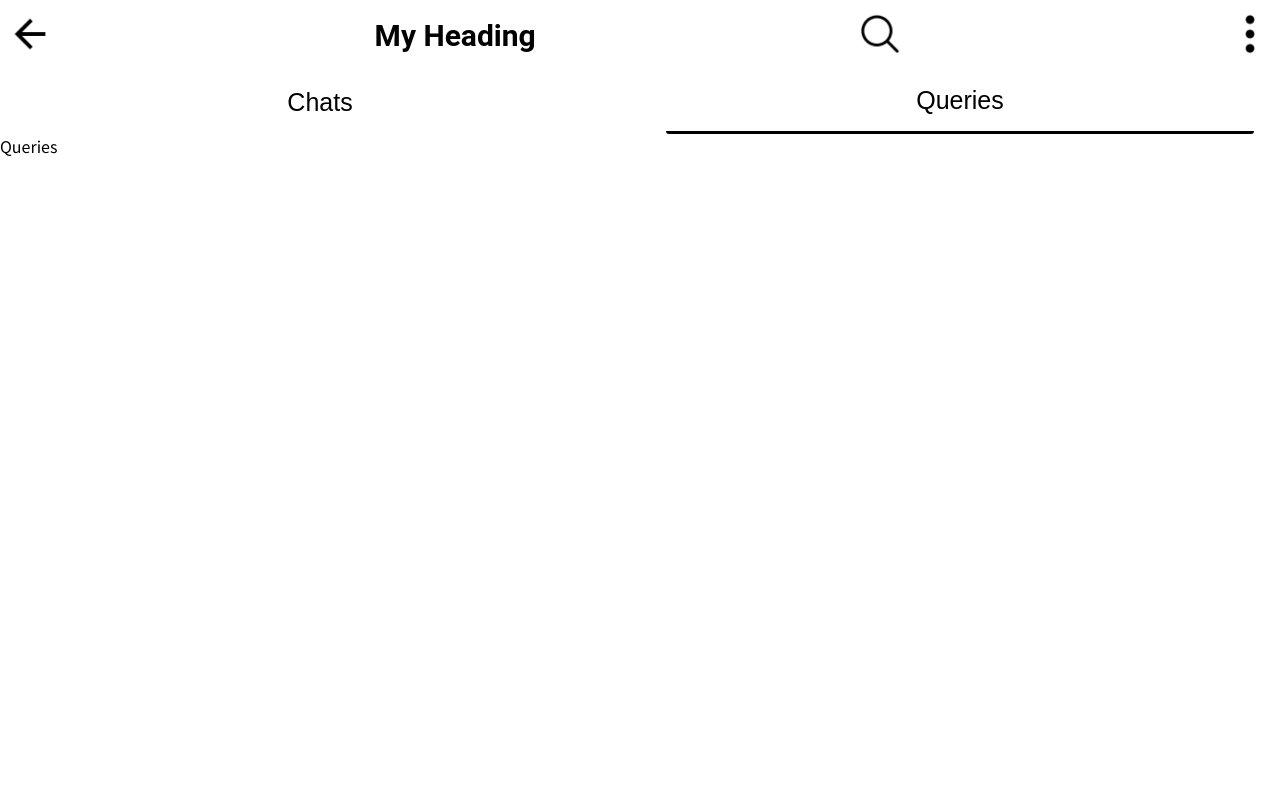
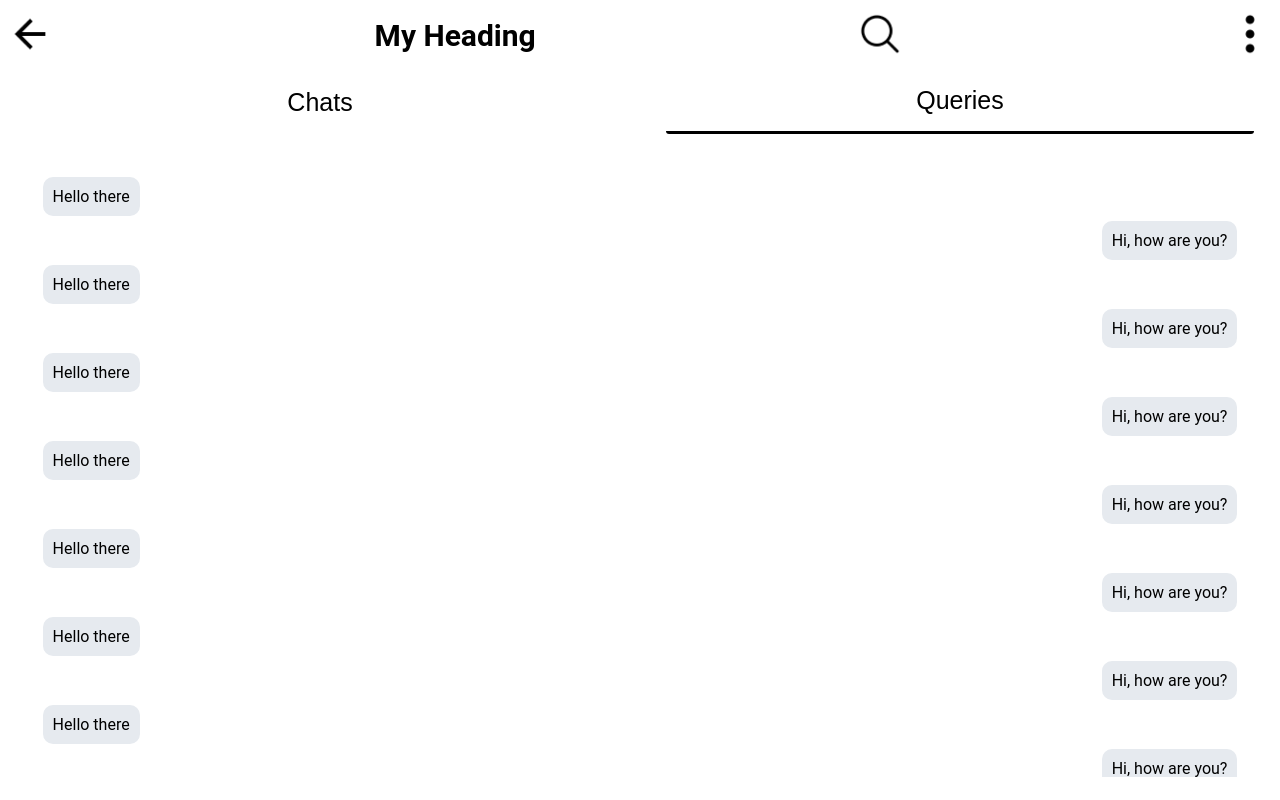
Before and after one commit to SHREYAS-NAIR/base, a React (Create React App) app: page / in a window 1280 px wide. Both pictures are taken after a click on the button "Queries". Built offline with nearby package versions, Linux system fonts and the light colour scheme.

Commit message:
FrontEndDone

```diff
--- a/src/Components/ChatContainer.css
+++ b/src/Components/ChatContainer.css
@@ -1,6 +1,19 @@
 button{
     padding: 0px;
     margin: 0px;
+}
+.ReceivedMessage {
+  background-color: #E6EAEF;
+  padding: 10px;
+  align-self: flex-start;
+  border-radius: 10px;
+}
+
+.SentMessage {
+  background-color: #E6EAEF;
+  align-self: flex-end;
+  padding: 10px;
+  border-radius: 10px;
 }
 
 .ChatConatainer {
@@ -11,6 +24,7 @@ button{
   gap: 0px;
   margin: auto;
   background-color: whites;
+  font-family: "Roboto", sans-serif;
 }
 
 .Header {
--- a/src/Components/ChatContainer.js
+++ b/src/Components/ChatContainer.js
@@ -4,7 +4,7 @@ import backSign from '../pics/backSign.png';
 import searchSign from '../pics/searchSign.png';
 import moreOptionsSign from '../pics/moreOptionsSign.png';
 import Chats from './Chats/Chats'
-import Queries from './Queries'
+import QuerieDisplay from './Queries/QueryDisplay.js'
 
 const ChatContainer = () => {
   const [activeTab, setActiveTab] = useState("chats");
@@ -42,7 +42,7 @@ const ChatContainer = () => {
           Queries
         </button>
       </div>
-      {activeTab === "chats" ? <Chats /> : <Queries />}
+      {activeTab === "chats" ? <Chats /> : <QuerieDisplay />}
     </div>
   );
 };
--- a/src/Components/Chats/ChatingPortion.css
+++ b/src/Components/Chats/ChatingPortion.css
@@ -13,7 +13,19 @@
   border: none;
   display: flex;
   flex-direction: column;
-  padding: 10px;
+  padding: 0px;
+}
+.MessagesDisplayC {
+  display: flex;
+  flex-direction: column;
+  align-items: flex-start;
+  padding: 20px;
+  height: 100%;
+  max-height: 80vh;
+  width: 98%;
+  overflow-y: auto;
+  z-index: 1;
+  gap:5px;
 }
 
 .InputBox {
@@ -63,7 +75,7 @@
 
 .UploadOptions {
   position: relative;
-  top: 75%;
+  bottom: 0%;
   left: 0;
   width: 100%;
   height: fit-content;
@@ -74,8 +86,9 @@
   padding: 10px;
   display: flex;
   justify-content: space-around;
+  align-items: center;
   box-shadow: 0px 8px 16px 0px rgba(0,0,0,0.2);
-  z-index: 1;
+  z-index: 100;
 }
 @media (max-height: 500px) {
   .UploadOptions {
@@ -92,7 +105,7 @@
   padding: 0px;
   justify-content: space-between;
   align-items: center;
-  gap:3px;
+  gap:5px;
   cursor: pointer;
 }
 .uploadOptionsElements button{
--- a/src/Components/Chats/ChatingPortion.js
+++ b/src/Components/Chats/ChatingPortion.js
@@ -23,7 +23,25 @@ function ChatingPortion() {
   return (
     <div className="ChatingPortion">
       <div className="ChatDisplay">
-        {/* Display received and sent messages here */}
+        <div className="MessagesDisplayC">
+          <div className="ReceivedMessage">Hello there</div>
+          <div className="SentMessage">Hi, how are you?</div>
+          <div className="ReceivedMessage">Hello there</div>
+          <div className="ReceivedMessage">Hello there</div>
+          <div className="ReceivedMessage">Hello there</div>
+          <div className="ReceivedMessage">Hello there</div>
+          <div className="SentMessage">Hi, how are you?</div>
+          <div className="ReceivedMessage">Hello there</div>
+          <div className="SentMessage">Hi, how are you?</div>
+          <div className="ReceivedMessage">Hello there</div>
+          <div className="SentMessage">Hi, how are you?</div>
+          <div className="ReceivedMessage">Hello there</div>
+          <div className="SentMessage">Hi, how are you?</div>
+          <div className="ReceivedMessage">Hello there</div>
+          <div className="SentMessage">Hi, how are you?</div>
+          <div className="ReceivedMessage">Hello there</div>
+          <div className="SentMessage">Hi, how are you?</div>
+        </div>
         {uploadOpen && (
           <div className="UploadOptions">
             <div className="uploadOptionsElements">
@@ -46,7 +64,7 @@ function ChatingPortion() {
             </div>
             <div className="uploadOptionsElements">
               <button className="Element4">
-                <img className='queryimage'src={query} alt="" />
+                <img className="queryimage" src={query} alt="" />
               </button>
               <label>Query</label>
             </div>
--- a/src/Components/Queries.js
+++ /dev/null
@@ -1,9 +0,0 @@
-import React from 'react'
-
-function Queries() {
-  return (
-    <div>Queries</div>
-  )
-}
-
-export default Queries
--- /dev/null
+++ b/src/Components/Queries/QueryDisplay.css
@@ -0,0 +1,19 @@
+.QueryBox {
+  width: 100%;
+  height: 100%;
+  padding: 10px;
+  display: flex;
+  justify-content: center;
+  align-items: center;
+}
+.MessagesDisplayQ {
+  display: flex;
+  flex-direction: column;
+  align-items: flex-start;
+  padding: 20px;
+  height: 96%;
+  max-height: 80vh;
+  width: 98%;
+  gap:5px;
+  overflow-y: auto;
+}
--- /dev/null
+++ b/src/Components/Queries/QueryDisplay.js
@@ -0,0 +1,76 @@
+import React from 'react'
+import './QueryDisplay.css'
+
+function QueryDisplay() {
+  return (
+    <div className='QueryBox'>
+        <div className='MessagesDisplayQ'>
+            <div className='ReceivedMessage'>
+              Hello there
+            </div>
+            <div className='SentMessage'>
+              Hi, how are you?
+            </div>
+            <div className='ReceivedMessage'>
+              Hello there
+            </div>
+            <div className='SentMessage'>
+              Hi, how are you?
+            </div>
+            <div className='ReceivedMessage'>
+              Hello there
+            </div>
+            <div className='SentMessage'>
+              Hi, how are you?
+            </div>
+            <div className='ReceivedMessage'>
+              Hello there
+            </div>
+            <div className='SentMessage'>
+              Hi, how are you?
+            </div>
+            <div className='ReceivedMessage'>
+              Hello there
+            </div>
+            <div className='SentMessage'>
+              Hi, how are you?
+            </div>
+            <div className='ReceivedMessage'>
+              Hello there
+            </div>
+            <div className='SentMessage'>
+              Hi, how are you?
+            </div>
+            <div className='ReceivedMessage'>
+              Hello there
+            </div>
+            <div className='SentMessage'>
+              Hi, how are you?
+            </div>
+            <div className='ReceivedMessage'>
+              Hello there
+            </div>
+            <div className='SentMessage'>
+              Hi, how are you?
+            </div>
+            <div className='ReceivedMessage'>
+              Hello there
+            </div>
+            <div className='SentMessage'>
+              Hi, how are you?
+              Hi, how are you?
+              Hi, how are you?
+              Hi, how are you?
+            </div>
+            <div className='ReceivedMessage'>
+              Hello there
+            </div>
+            <div className='SentMessage'>
+              Hi, how are you?
+            </div>
+        </div>
+    </div>
+  )
+}
+
+export default QueryDisplay
```
